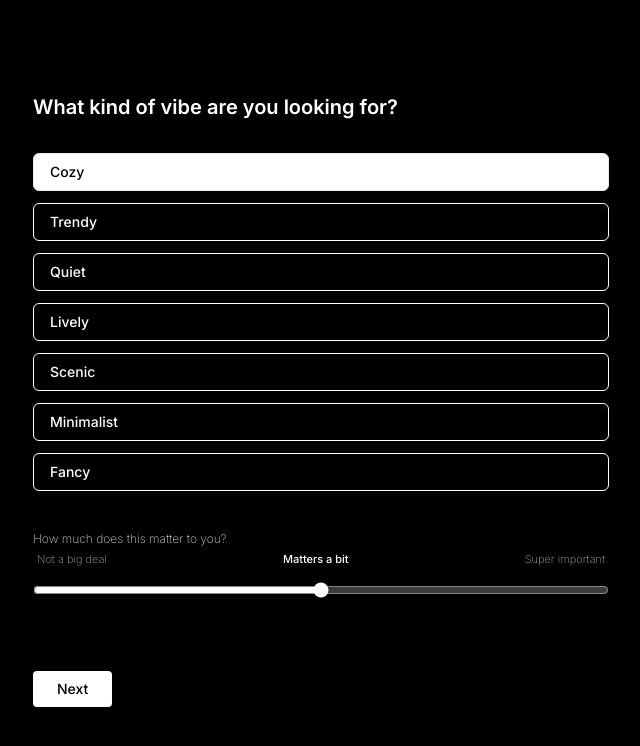
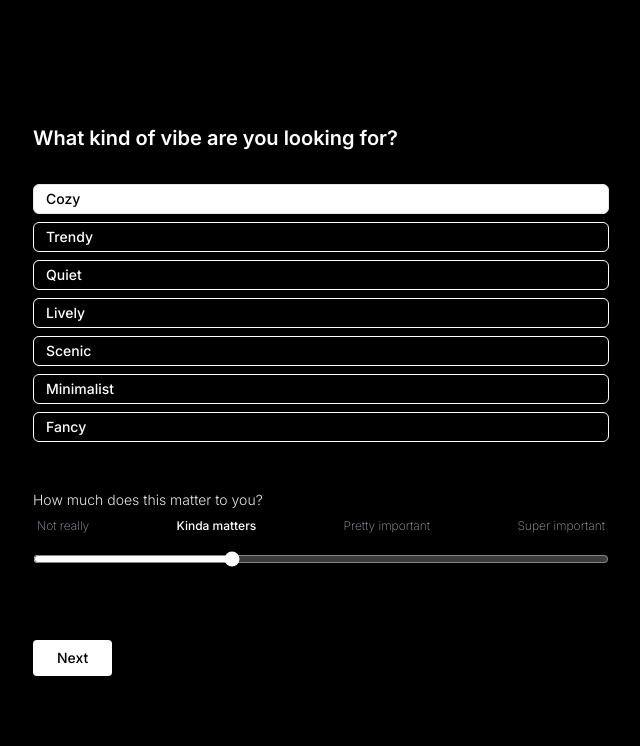
Before and after one commit to jysonn97/what-to-eat, a Next.js app: page /app in a window 1280 px wide. Both pictures are taken after a click on the button "Cozy". Shown: the top 746 px of the page, without its empty margins (319-959 px from the left). Built offline with nearby package versions, Linux system fonts and the light colour scheme.

Commit message:
Update app.js

```diff
--- a/pages/app.js
+++ b/pages/app.js
@@ -15,13 +15,18 @@ const question = {
   ]
 };
 
-const weightLabels = ["Not a big deal", "Matters a bit", "Super important"];
+const weightLabels = [
+  "Not really",
+  "Kinda matters",
+  "Pretty important",
+  "Super important"
+];
 
 export default function AppPage() {
   const router = useRouter();
 
   const [selected, setSelected] = useState([]);
-  const [weight, setWeight] = useState(1); // default: middle
+  const [weight, setWeight] = useState(1); // default = 'Kinda matters'
 
   const handleOptionToggle = (option) => {
     setSelected([option]);
@@ -44,12 +49,12 @@ export default function AppPage() {
 
         <h1 className="text-xl font-semibold">{question.question}</h1>
 
-        <div className="flex flex-col gap-3">
+        <div className="flex flex-col gap-2">
           {question.options.map((option) => (
             <button
               key={option}
               onClick={() => handleOptionToggle(option)}
-              className={`px-4 py-2 border rounded-md transition text-sm text-left ${
+              className={`px-3 py-1 text-sm rounded-md border transition text-left ${
                 selected.includes(option)
                   ? "bg-white text-black"
                   : "border-white text-white"
@@ -61,11 +66,11 @@ export default function AppPage() {
         </div>
 
         {selected.length > 0 && (
-          <div className="pt-2">
-            <label className="block text-xs text-gray-300 mb-1">
+          <div className="pt-4">
+            <label className="block text-sm text-gray-200 mb-2 font-light">
               How much does this matter to you?
             </label>
-            <div className="flex justify-between text-[11px] text-gray-400 mb-1 px-1">
+            <div className="flex justify-between text-xs text-gray-400 mb-2 px-1">
               {weightLabels.map((label, i) => (
                 <span key={i} className={i === weight ? "text-white font-medium" : ""}>
                   {label}
@@ -75,7 +80,7 @@ export default function AppPage() {
             <input
               type="range"
               min="0"
-              max="2"
+              max="3"
               value={weight}
               onChange={(e) => setWeight(parseInt(e.target.value))}
               className="w-full accent-white"
```
